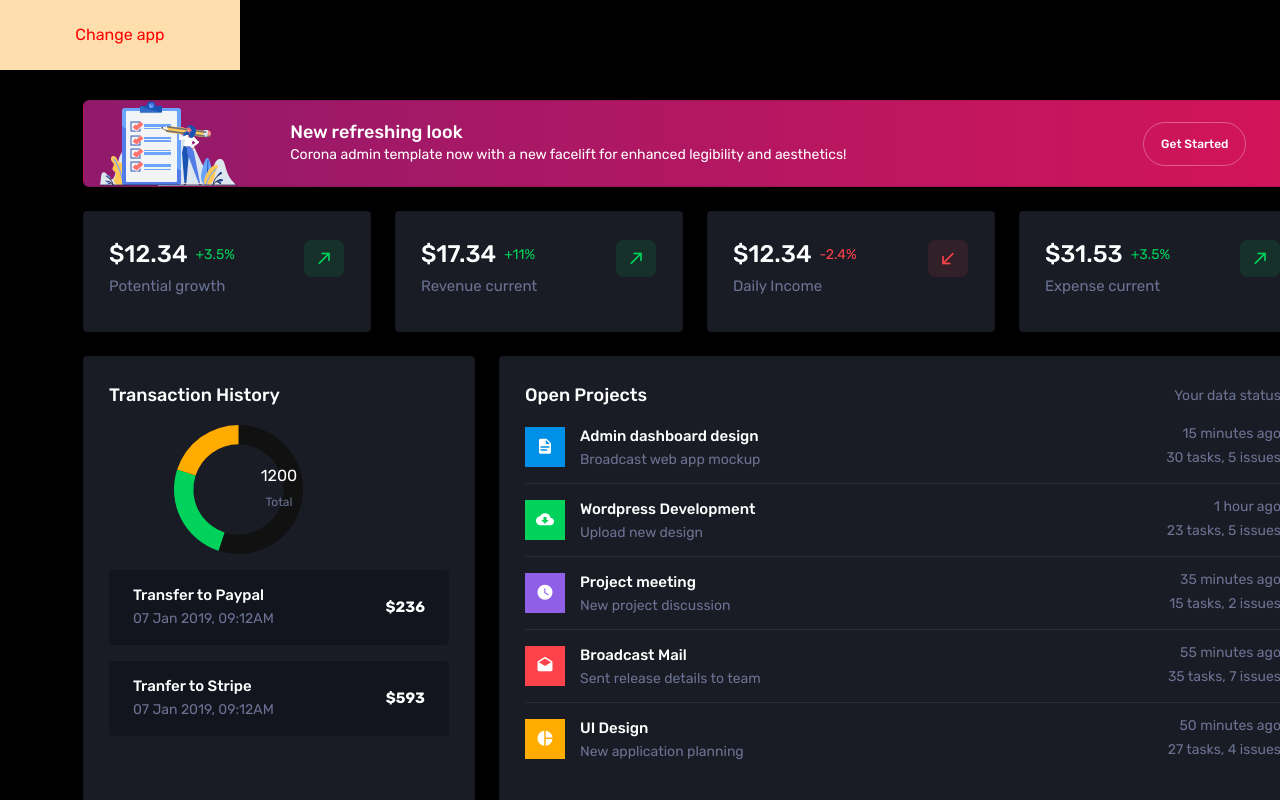
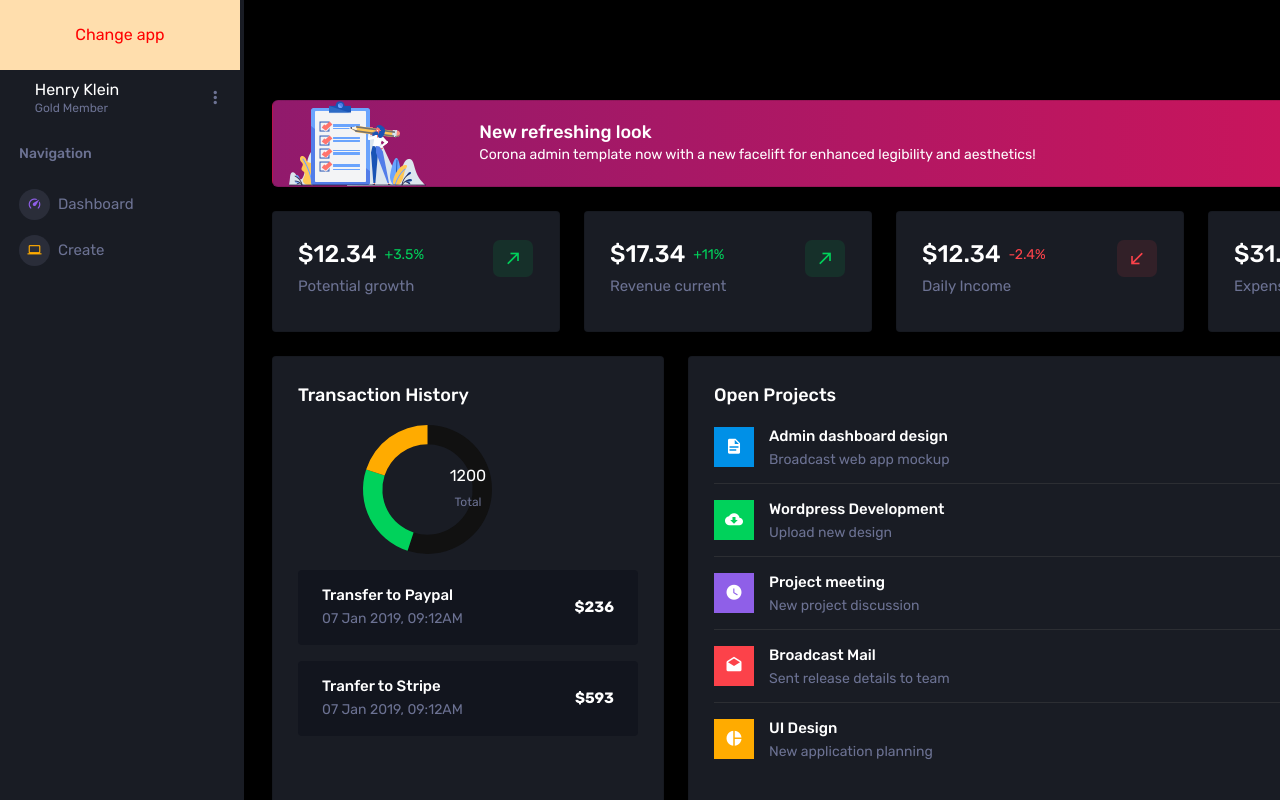
Before and after one commit to mejerr/grade-center, a React (Create React App) app in the folder client/: page / in a window 1280 px wide. Both pictures are taken after a click on the element "Change app". Built offline with nearby package versions, Linux system fonts and the light colour scheme.

Commit message:
Sidebar component customized added

```diff
--- a/client/src/App.css
+++ b/client/src/App.css
@@ -2,6 +2,7 @@
   display: flex;
   position: relative;
   height: 100%;
+  overflow-y: auto;
 }
 
 .change-app-btn {
--- a/client/src/assets/styles/_sidebar.scss
+++ b/client/src/assets/styles/_sidebar.scss
@@ -7,6 +7,7 @@
   padding: 0;
   width: $sidebar-width-lg;
   z-index: 11;
+  flex-shrink: 0;
   transition: width $action-transition-duration $action-transition-timing-function, background $action-transition-duration $action-transition-timing-function;
   -webkit-transition: width $action-transition-duration $action-transition-timing-function, background $action-transition-duration $action-transition-timing-function;
   -moz-transition: width $action-transition-duration $action-transition-timing-function, background $action-transition-duration $action-transition-timing-function;
--- a/client/src/components/shared/Sidebar.js
+++ b/client/src/components/shared/Sidebar.js
@@ -1,12 +1,156 @@
-import React from 'react';
+import React, { useEffect, useState } from 'react';
+import { Link, withRouter } from 'react-router-dom';
+import { Collapse, Dropdown } from 'react-bootstrap';
 
-const Sidebar = () => {
+const Sidebar = (props) => {
+  const [state, setState] = useState({});
+  const { history } = props;
+  const { location } = history;
+
+  const isPathActive = (path) => {
+    return location.pathname.startsWith(path);
+  };
+
+  const toggleMenuState = (menuState) => {
+    if (state[ menuState ]) {
+      setState({ ...state, [ menuState ] : false });
+    } else if (Object.keys(state).length === 0) {
+      setState({ ...state, [ menuState ] : true });
+    } else {
+      Object.keys(state).forEach(i => {
+        setState({ ...state, [ i ]: false });
+      });
+      setState({ ...state, [ menuState ] : true });
+    }
+  };
+
+  const onRouteChanged = () => {
+    document.querySelector('#sidebar').classList.remove('active');
+    Object.keys(state).forEach(i => {
+      setState({ ...state, [ i ]: false });
+    });
+
+    const dropdownPaths = [
+      { path:'/apps', state: 'appsMenuOpen' },
+      { path:'/create', state: 'createMenuOpen' },
+    ];
+
+    dropdownPaths.forEach((obj => {
+      if (isPathActive(obj.path)) {
+        setState({ ...state, [ obj.state ] : true });
+      }
+    }));
+  };
+
+  useEffect(() => {
+    onRouteChanged();
+  }, [location]);
+
+  useEffect(() => {
+    onRouteChanged();
+
+    const body = document.querySelector('body');
+    document.querySelectorAll('.sidebar .nav-item').forEach((el) => {
+
+      el.addEventListener('mouseover', function() {
+        if (body.classList.contains('sidebar-icon-only')) {
+          el.classList.add('hover-open');
+        }
+      });
+      el.addEventListener('mouseout', function() {
+        if (body.classList.contains('sidebar-icon-only')) {
+          el.classList.remove('hover-open');
+        }
+      });
+    });
+  }, []);
+
 
   return (
-    <div>
-      test sidebar
-    </div>
+    <nav className="sidebar sidebar-offcanvas" id="sidebar">
+      <div className="sidebar-brand-wrapper d-none d-lg-flex align-items-center justify-content-center fixed-top">
+        <a className="sidebar-brand brand-logo" href="index.html"><img src={require('../../assets/images/logo.svg')} alt="logo" /></a>
+        <a className="sidebar-brand brand-logo-mini" href="index.html"><img src={require('../../assets/images/logo-mini.svg')} alt="logo" /></a>
+      </div>
+      <ul className="nav">
+        <li className="nav-item profile">
+          <div className="profile-desc">
+            <div className="profile-pic">
+              <div className="profile-name">
+                <h5 className="mb-0 font-weight-normal">Henry Klein</h5>
+                <span>Gold Member</span>
+              </div>
+            </div>
+            <Dropdown alignRight>
+              <Dropdown.Toggle as="a" className="cursor-pointer no-caret">
+                <i className="mdi mdi-dots-vertical"></i>
+              </Dropdown.Toggle>
+              <Dropdown.Menu className="sidebar-dropdown preview-list">
+                <a href="!#" className="dropdown-item preview-item" onClick={evt => evt.preventDefault()}>
+                  <div className="preview-thumbnail">
+                    <div className="preview-icon bg-dark rounded-circle">
+                      <i className="mdi mdi-settings text-primary"></i>
+                    </div>
+                  </div>
+                  <div className="preview-item-content">
+                    <p className="preview-subject ellipsis mb-1 text-small">Account settings</p>
+                  </div>
+                </a>
+                <div className="dropdown-divider"></div>
+                <a href="!#" className="dropdown-item preview-item" onClick={evt => evt.preventDefault()}>
+                  <div className="preview-thumbnail">
+                    <div className="preview-icon bg-dark rounded-circle">
+                      <i className="mdi mdi-onepassword  text-info"></i>
+                    </div>
+                  </div>
+                  <div className="preview-item-content">
+                    <p className="preview-subject ellipsis mb-1 text-small">Change Password</p>
+                  </div>
+                </a>
+                <div className="dropdown-divider"></div>
+                <a href="!#" className="dropdown-item preview-item" onClick={evt => evt.preventDefault()}>
+                  <div className="preview-thumbnail">
+                    <div className="preview-icon bg-dark rounded-circle">
+                      <i className="mdi mdi-calendar-today text-success"></i>
+                    </div>
+                  </div>
+                  <div className="preview-item-content">
+                    <p className="preview-subject ellipsis mb-1 text-small">To-do list</p>
+                  </div>
+                </a>
+              </Dropdown.Menu>
+            </Dropdown>
+          </div>
+        </li>
+        <li className="nav-item nav-category">
+          <span className="nav-link">Navigation</span>
+        </li>
+        <li className={isPathActive('/dashboard') ? 'nav-item menu-items active' : 'nav-item menu-items'}>
+          <Link className="nav-link" to="/dashboard">
+            <span className="menu-icon"><i className="mdi mdi-speedometer"></i></span>
+            <span className="menu-title">Dashboard</span>
+          </Link>
+        </li>
+        <li className={isPathActive('/create') ? 'nav-item menu-items active' : 'nav-item menu-items'}>
+          <div className={ state?.createMenuOpen ? 'nav-link menu-expanded' : 'nav-link'} onClick={ () => toggleMenuState('createMenuOpen')} data-toggle="collapse">
+            <span className="menu-icon">
+              <i className="mdi mdi-laptop"></i>
+            </span>
+            <span className="menu-title">Create</span>
+            <i className="menu-arrow"></i>
+          </div>
+          <Collapse in={ state?.createMenuOpen }>
+            <div>
+              <ul className="nav flex-column sub-menu">
+                <li className="nav-item"> <Link className={isPathActive('/create/register') ? 'nav-link active' : 'nav-link'} to="/create/register">Users</Link></li>
+                <li className="nav-item"> <Link className={isPathActive('/create/schools') ? 'nav-link active' : 'nav-link'} to="/create/schools">Schools</Link></li>
+              </ul>
+            </div>
+          </Collapse>
+        </li>
+      </ul>
+    </nav>
   );
 };
 
-export default Sidebar;
+export default withRouter(Sidebar);
--- a/client/src/routes.js
+++ b/client/src/routes.js
@@ -45,6 +45,11 @@ const Routes = (props) => {
   if (isAuthenticated) {
     routes = (
       <Switch>
+        {/* Grade center app routes*/}
+        <Route path="/create/register" component={Register}/>
+        <Route path="/user/login" component={Login}/>
+
+        {/* Themed app routes*/}
         <Route path="/dashboard" component={Dashboard}/>
         <Route path="/basic-ui/buttons" component={Buttons}/>
         <Route path="/basic-ui/dropdowns" component={Dropdowns}/>
```
